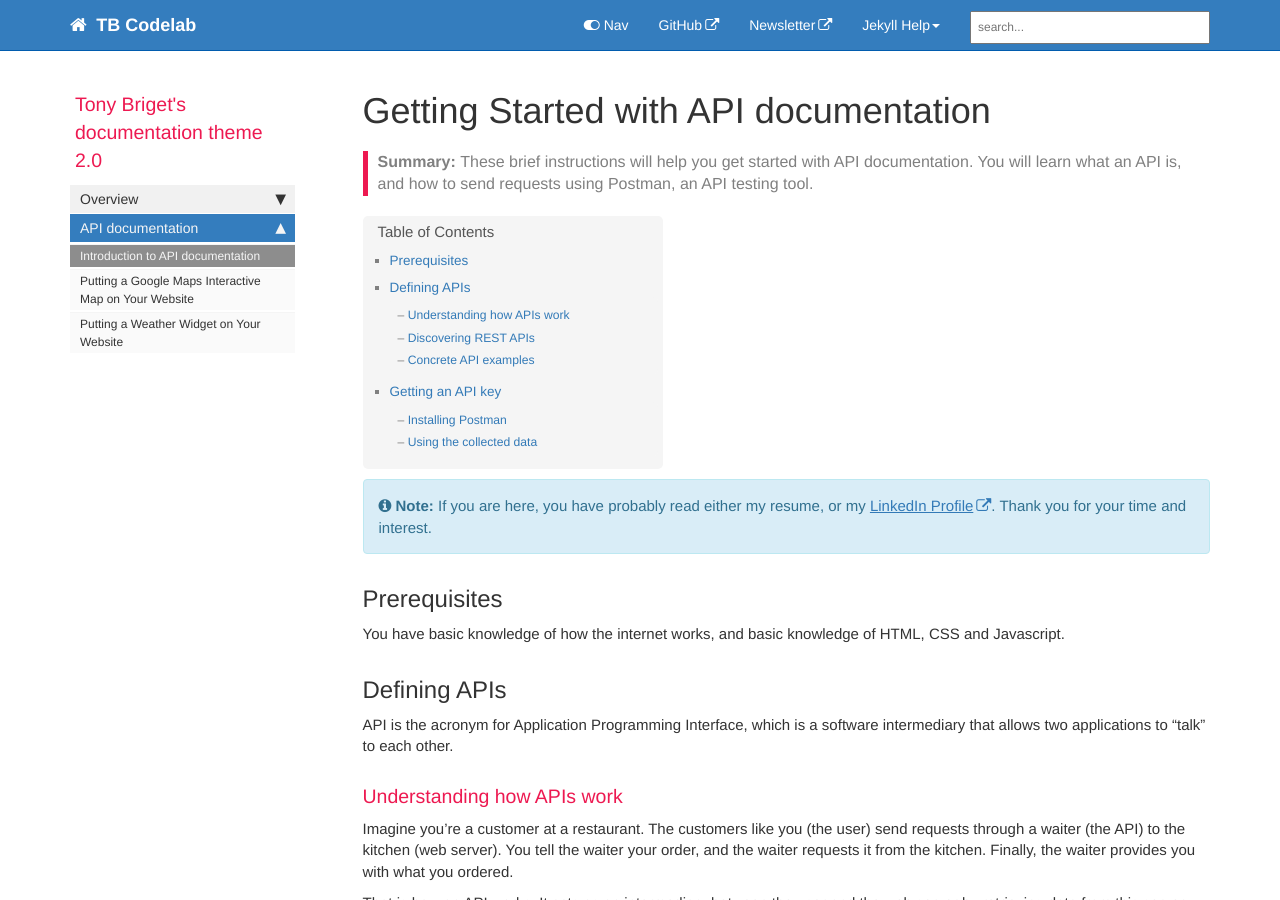
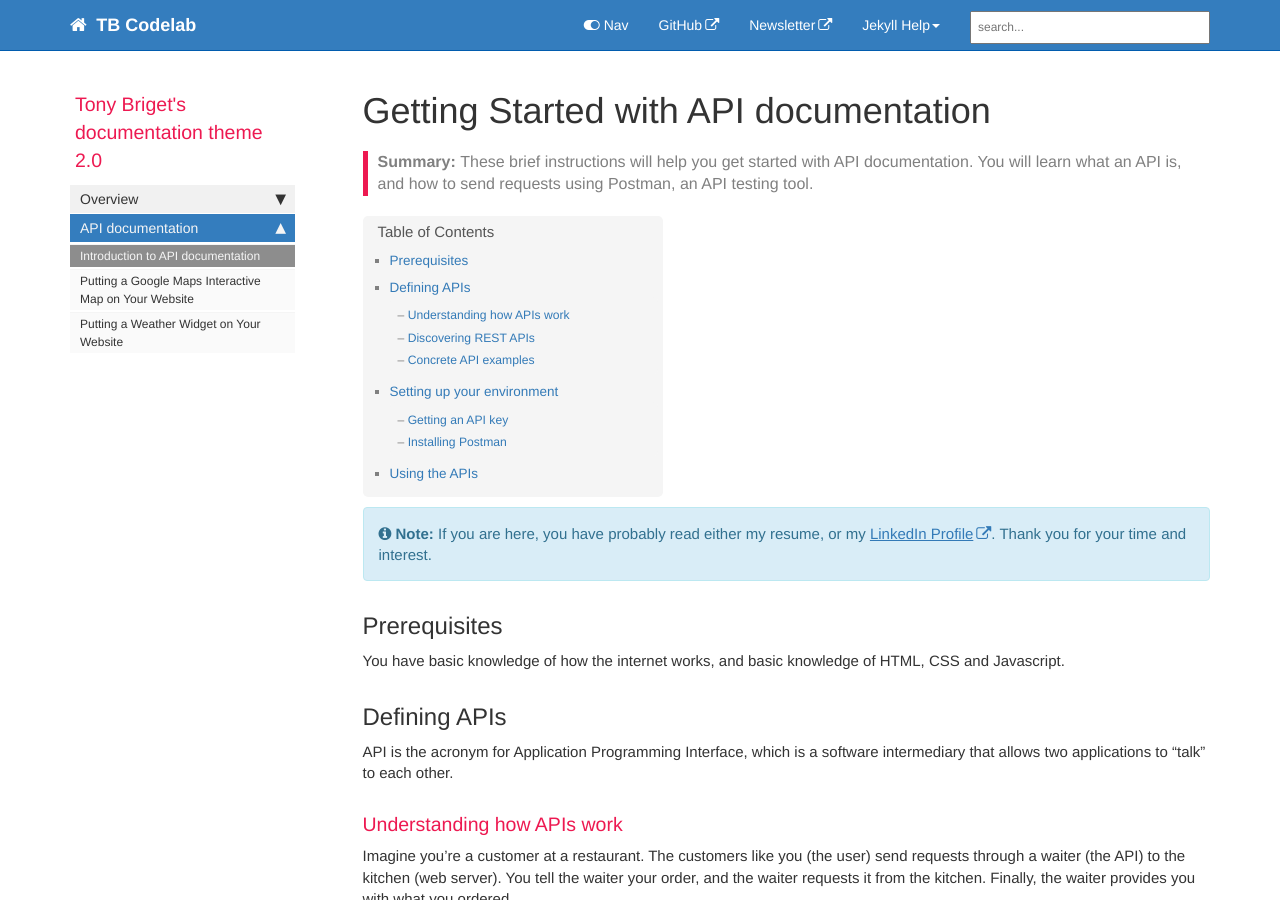
Before and after one commit to TonyBgithub/mydoctheme, a Jekyll site: the page built from pages/mydoc/mydoc_API_documentation.md, in a window 1280 px wide and 900 px high. Built offline with Jekyll 4.4.1, drawn with Linux system fonts in a browser that asks for light colours; comment, search, counter and statistics services are not loaded; some of the changed text lies outside the part shown.

```diff
--- a/pages/mydoc/mydoc_API_documentation.md
+++ b/pages/mydoc/mydoc_API_documentation.md
@@ -69,7 +69,9 @@ Here is a sample of the response we get, in JSON format:
 
 In the request, we asked about the weather forecast in London. Here, the OpenWeather API provides us with data that we can then use on our website.
 
-## Getting an API key
+## Setting up your environment
+
+### Getting an API key
 
 Before you actually send requests and put the weather forecast on your website, you need to get a free API key from OpenWeatherMap.
 
@@ -89,15 +91,13 @@ Postman is a software development tool. It enables people to test calls to APIs
 
 Postman is now ready for use.
 
-### Using the collected data
+## Using the APIs
 
 Once you have you API key, you can move on to the next tasks where you'll use the data you GET and put it on your website:
 
 * [Putting a Google Maps Interactive Map on Your Website][mydoc_google_maps_api]
 * [Putting a Weather Widget on Your Website][mydoc_weather_widget]
 
-[Github Pages](https://pages.github.com/).
-
 For more details on the different types of APIs, see [Github Pages](https://pages.github.com/).
 
 {% include links.html %}
```
